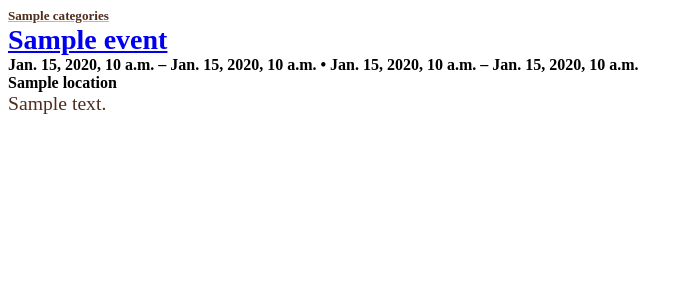
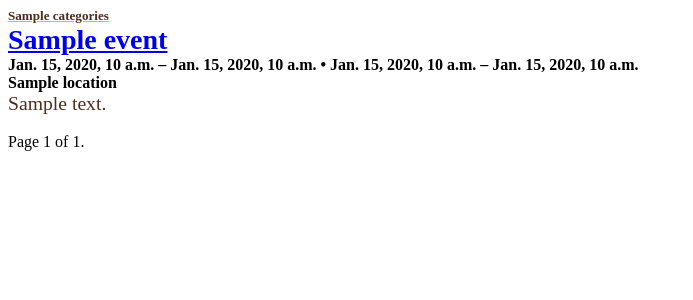
Before and after one commit to hfarahani7/Back-End-Digital-Developer-Excercise, a Django app: template backendDev/eventPaginator/templates/eventPaginator/index.html in a window 1280 px wide. Shown: the top 300 px of the page, without its empty margins (0-693 px from the left). Run offline with Django 4.2, Linux system fonts and the light colour scheme; the template is opened without the code that fills it: most values are stand-ins (such as "Sample title", 1, 10 or a date in 2020).

Commit message:
Paginated

```diff
--- a/backendDev/eventPaginator/templates/eventPaginator/index.html
+++ b/backendDev/eventPaginator/templates/eventPaginator/index.html
@@ -1,7 +1,7 @@
 {% load static %}
 <link rel="stylesheet" href="{% static 'eventPaginator/style.css' %}">
 
-{% for event in event_list %}
+{% for event in page_obj %}
     <div class="categories">
         {{ event.categories }}
     </div>
@@ -26,3 +26,21 @@
 
     <br>
 {% endfor %}
+
+<div class="pagination">
+    <span class="step-links">
+        {% if page_obj.has_previous %}
+            <a href="?page=1">&laquo; first</a>
+            <a href="?page={{ page_obj.previous_page_number }}">previous</a>
+        {% endif %}
+
+        <span class="current">
+            Page {{ page_obj.number }} of {{ page_obj.paginator.num_pages }}.
+        </span>
+
+        {% if page_obj.has_next %}
+            <a href="?page={{ page_obj.next_page_number }}">next</a>
+            <a href="?page={{ page_obj.paginator.num_pages }}">last &raquo;</a>
+        {% endif %}
+    </span>
+</div>
```
Also changed, not shown: backendDev/eventPaginator/views.py (+29 -8 lines).
